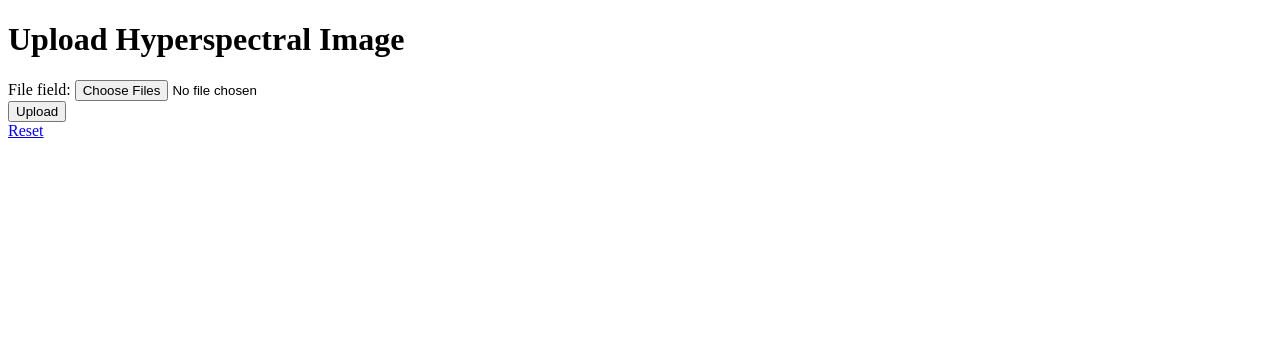
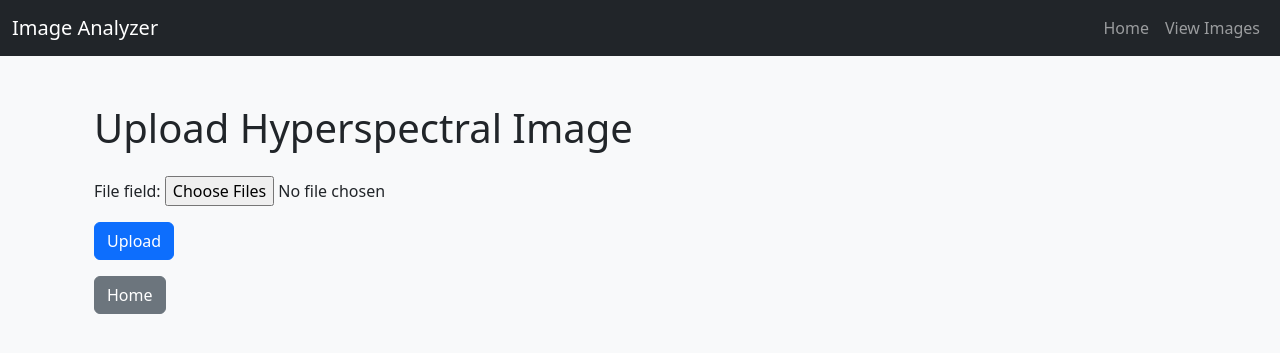
Before and after one commit to dondix15/ImageAnalyzer, a Django app: page /upload/ in a window 1280 px wide. Shown: the top 353 px of the page. Run offline with Django 5.2, Linux system fonts and the light colour scheme.

Commit message:
base project works

```diff
--- /dev/null
+++ b/analyzer_app/templates/analyzer_app/base.html
@@ -0,0 +1,18 @@
+<!DOCTYPE html>
+<html lang="en">
+<head>
+    <meta charset="UTF-8">
+    <title>{% block title %}Image Analyzer{% endblock %}</title>
+    <link href="https://cdn.jsdelivr.net/npm/bootstrap@5.3.3/dist/css/bootstrap.min.css" rel="stylesheet">
+</head>
+<body class="bg-light">
+
+    {% block navbar %}{% endblock %}
+
+    <div class="container mt-4">
+        {% block content %}{% endblock %}
+    </div>
+
+    <script src="https://cdn.jsdelivr.net/npm/bootstrap@5.3.3/dist/js/bootstrap.bundle.min.js"></script>
+</body>
+</html>
--- a/analyzer_app/templates/analyzer_app/upload.html
+++ b/analyzer_app/templates/analyzer_app/upload.html
@@ -1,31 +1,52 @@
-<!DOCTYPE html>
-<html lang="en">
-<head>
-    <meta charset="UTF-8">
-    <title>Upload Hyperspectral File</title>
-</head>
-<body>
-    <h1>Upload Hyperspectral Image</h1>
+{% extends 'analyzer_app/base.html' %}
+
+{% block title %}Upload Hyperspectral Image{% endblock %}
+
+{% block navbar %}
+<nav class="navbar navbar-expand-lg navbar-dark bg-dark">
+    <div class="container-fluid">
+      <a class="navbar-brand" href="#">Image Analyzer</a>
+      <button class="navbar-toggler" type="button" data-bs-toggle="collapse" data-bs-target="#navbarNav">
+        <span class="navbar-toggler-icon"></span>
+      </button>
+      <div class="collapse navbar-collapse" id="navbarNav">
+        <ul class="navbar-nav ms-auto">
+          <li class="nav-item"><a class="nav-link" href="{% url 'home' %}">Home</a></li>
+          <li class="nav-item"><a class="nav-link" href="{% url 'show_images' %}">View Images</a></li>
+        </ul>
+      </div>
+    </div>
+</nav>
+{% endblock %}
+
+{% block content %}
+<div class="container mt-5">
+    <h1 class="mb-4">Upload Hyperspectral Image</h1>
 
     <!-- Upload form -->
     <form method="post" enctype="multipart/form-data">
         {% csrf_token %}
-        {{ form }}
-        <button type="submit">Upload</button>
+        <div class="form-group">
+            {{ form.as_p }}
+        </div>
+        <button type="submit" class="btn btn-primary">Upload</button>
     </form>
-    <!-- Add a "Reset" button or link -->
-    <a href="{% url 'upload_file' %}?reset=true" class="btn btn-secondary">Reset</a>
 
-    <!-- Show uploaded file (image or link) if available -->
+    <!-- Reset button -->
+    <a href="{% url 'home' %}?reset=true" class="btn btn-secondary mt-3">Home</a>
+
+    <!-- Show uploaded files -->
     {% if file_urls %}
-        <h2>Uploaded Files:</h2>
+    <h2 class="mt-4">Uploaded Files:</h2>
+    <div class="row">
         {% for url in file_urls %}
-        <!-- Try showing it as an image (if it's displayable) -->
-            <img src="{{ url }}" alt="Uploaded Image" style="max-width: 600px; max-height: 400px;">
+        <div class="col-md-4 mb-3">
+            <!-- Display image if it's displayable -->
+            <img src="{{ url }}" alt="Uploaded Image" class="img-fluid" style="max-width: 100%; max-height: 400px;">
+        </div>
         {% endfor %}
-        <!-- Also offer a download link just in case -->
-        <p><a href="{{ file_url }}" download>Download File</a></p>
-
+    </div>
+    <p><a href="{{ file_urls.0 }}" download class="btn btn-success">Download File</a></p>
     {% endif %}
-</body>
-</html>
+</div>
+{% endblock %}
--- a/analyzer_app/views.py
+++ b/analyzer_app/views.py
@@ -2,7 +2,7 @@ import os
 from django.http import HttpResponse
 from django.core.files.storage import FileSystemStorage
 from django.conf import settings
-from django.shortcuts import render
+from django.shortcuts import redirect, render
 
 from imageAnalyzer.settings import BASE_DIR
 from .forms import UploadFileForm
@@ -13,8 +13,6 @@ MEDIA_URL = '/media/'
 # views.py handles the file upload
 def home(request):
     return render(request, "analyzer_app/homepage.html")
-from django.shortcuts import render
-from .forms import UploadFileForm
 
 def upload_file(request):
     delete_previous_images()
@@ -34,7 +32,7 @@ def upload_file(request):
                 print(f"File uploaded: {filename}")
 
             # After uploading, return the homepage
-            return render(request, "analyzer_app/homepage.html")
+            return redirect('show_images')
     else:
         form = UploadFileForm()
 
--- a/imageAnalyzer/settings.py
+++ b/imageAnalyzer/settings.py
@@ -9,7 +9,6 @@ https://docs.djangoproject.com/en/5.2/topics/settings/
 For the full list of settings and their values, see
 https://docs.djangoproject.com/en/5.2/ref/settings/
 """
-
 import os
 from pathlib import Path
 
```
Also changed, not shown: analyzer_app/templates/analyzer_app/homepage.html (+28 -15 lines), analyzer_app/templates/analyzer_app/show_images.html (+19 -2 lines), uploads/2_sample_t_test.png (deleted), uploads/accesory_block1.png (deleted), uploads/accesory_block3.png (deleted), uploads/accesory_block4.png (added).
